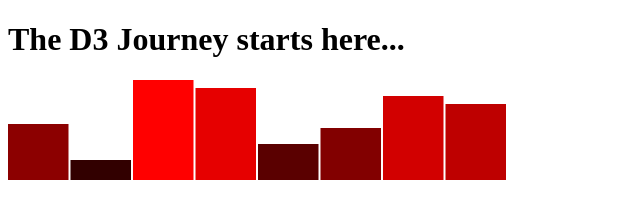
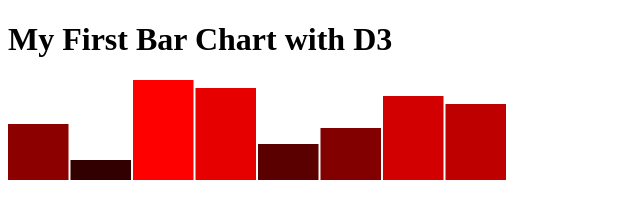
Before and after one commit to 103447804/COS30045, a plain HTML site: page lab02/lab2.2/index.html in a window 1280 px wide. Shown: the whole page, without its empty margins (0-640 px from the left). Drawn offline with nearby package versions, Linux system fonts and the light colour scheme.

Commit message:
completed lab2.2

```diff
--- a/lab02/lab2.2/index.html
+++ b/lab02/lab2.2/index.html
@@ -9,7 +9,7 @@
     <script src="https://d3js.org/d3.v6.min.js"></script>
   </head>
   <body>
-    <h1>The D3 Journey starts here...</h1>
+    <h1>My First Bar Chart with D3</h1>
     <script>
       var w = 500;
       var h = 100;
```
